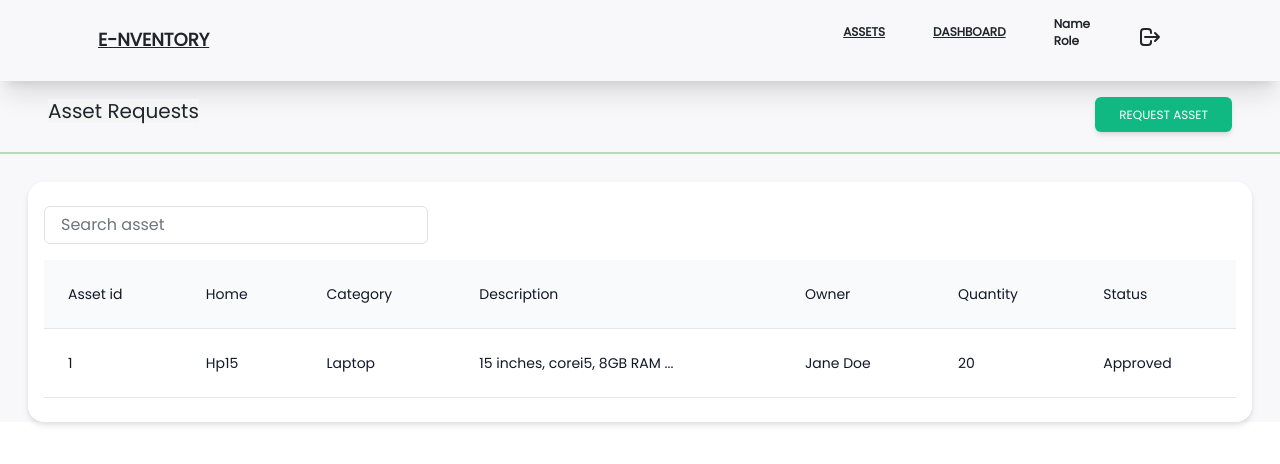
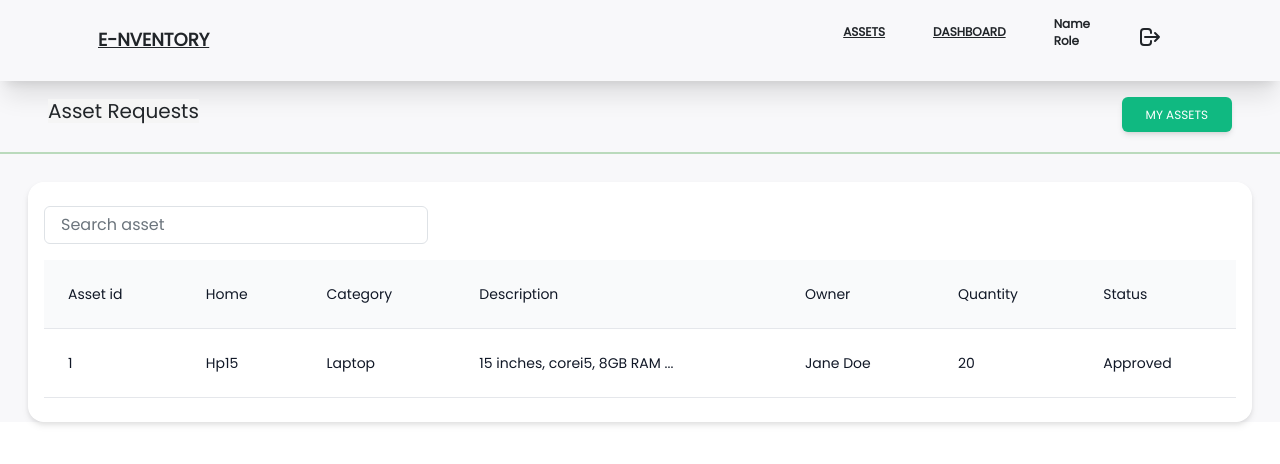
Before and after one commit to CKawara/Asset-management, a React (Create React App) app: page /userdashboard in a window 1280 px wide. Shown: the top 464 px of the page. Built offline with nearby package versions, Linux system fonts and the light colour scheme; no server answers; a web font is replaced by a local one.

Commit message:
add requet asset to table

```diff
--- a/src/App.js
+++ b/src/App.js
@@ -11,7 +11,6 @@ import { UserContext } from './custom-hooks/user';
 import '../node_modules/bootstrap/dist/css/bootstrap.min.css';
 import AdminAssets from "./components/AdminAssets";
 import UserDashboard from "./components/User-Dashboard/UserDashboard";
-import SideBar from "./components/SideBar";
 import Dashboard from "./components/AdminDashboard";
 import ManagerDashboard from "./components/ManagerDashboard";
 import AllocatedTable from "./components/allocated";
@@ -44,7 +43,7 @@ function App() {
           <Route path={'/managerdashboard'}  element={<ManagerDashboard/>} exact/>
           <Route path={'/employee'}  element={<Home/>} exact/>
           <Route path={'/userdashboard'} element={<UserDashboard/>} exact />
-          <Route path={'/side'} element={<SideBar/>} exact />
+          <Route path={'/allocated'} element={<AllocatedTable/>} exact />
           <Route path={'/login'} element={<Login/>}/>
         </Routes>
       </div>
--- a/src/components/User-Dashboard/UserDashboard.js
+++ b/src/components/User-Dashboard/UserDashboard.js
@@ -15,7 +15,7 @@ function UserDashboard() {
               Asset Requests
             </Title>
             <button type="button" class="inline-block px-6 py-2.5 bg-emerald-500 text-white font-medium text-xs leading-tight uppercase rounded shadow-md hover:bg-green-600 hover:shadow-lg focus:bg-green-600 focus:shadow-lg focus:outline-none focus:ring-0 active:bg-green-700 active:shadow-lg transition duration-150 ease-in-out" onClick={()=>navigate('/allocated')}>
-            Request Asset
+            My Assets
             </button>
          </div>
 
--- a/src/components/UserAssetsTable.js
+++ b/src/components/UserAssetsTable.js
@@ -1,10 +1,11 @@
 import React from 'react'
+import RequestAsset from './RequestAsset';
 
 const UserAssetsTable = () => {
 
-  const getAsset = (e)=>{
-    console.log(e.target.parentNode.parentElement.childNodes[0].textContent);
-  }
+  // const getAsset = (e)=>{
+  //   console.log(e.target.parentNode.parentElement.childNodes[0].textContent);
+  // }
 
   return (
     <>
@@ -89,27 +90,7 @@ const UserAssetsTable = () => {
                       15 inches, corei5, 8GB RAM ...
                     </td>
                     <td className="text-sm text-gray-900 font-light px-6 py-4 whitespace-nowrap">
-                      <button onClick={getAsset} className='bg-emerald-500 text-white px-2 py-2 rounded shadow-md hover:bg-green-500  transition duration-150 ease-in-out'>Request Asset</button>
-                    </td>
-                  </tr>
-
-
-
-                  <tr className="border-b transition duration-300 ease-in-out hover:bg-gray-100">
-                    <td className="px-6 py-4 whitespace-nowrap text-sm font-medium text-gray-900">
-                      1
-                    </td>
-                    <td className="text-sm text-gray-900 font-light px-6 py-4 whitespace-nowrap">
-                      Hp15
-                    </td>
-                    <td className="text-sm text-gray-900 font-light px-6 py-4 whitespace-nowrap">
-                      Laptop
-                    </td>
-                    <td className="text-sm text-gray-900 font-light px-6 py-4 whitespace-nowrap">
-                      15 inches, corei5, 8GB RAM ...
-                    </td>
-                    <td className="text-sm text-gray-900 font-light px-6 py-4 whitespace-nowrap">
-                      <button onClick={getAsset} className='bg-emerald-500 text-white px-2 py-2 rounded shadow-md hover:bg-green-500  transition duration-150 ease-in-out'>Request Asset</button>
+                      <RequestAsset/>
                     </td>
                   </tr>
 
```
